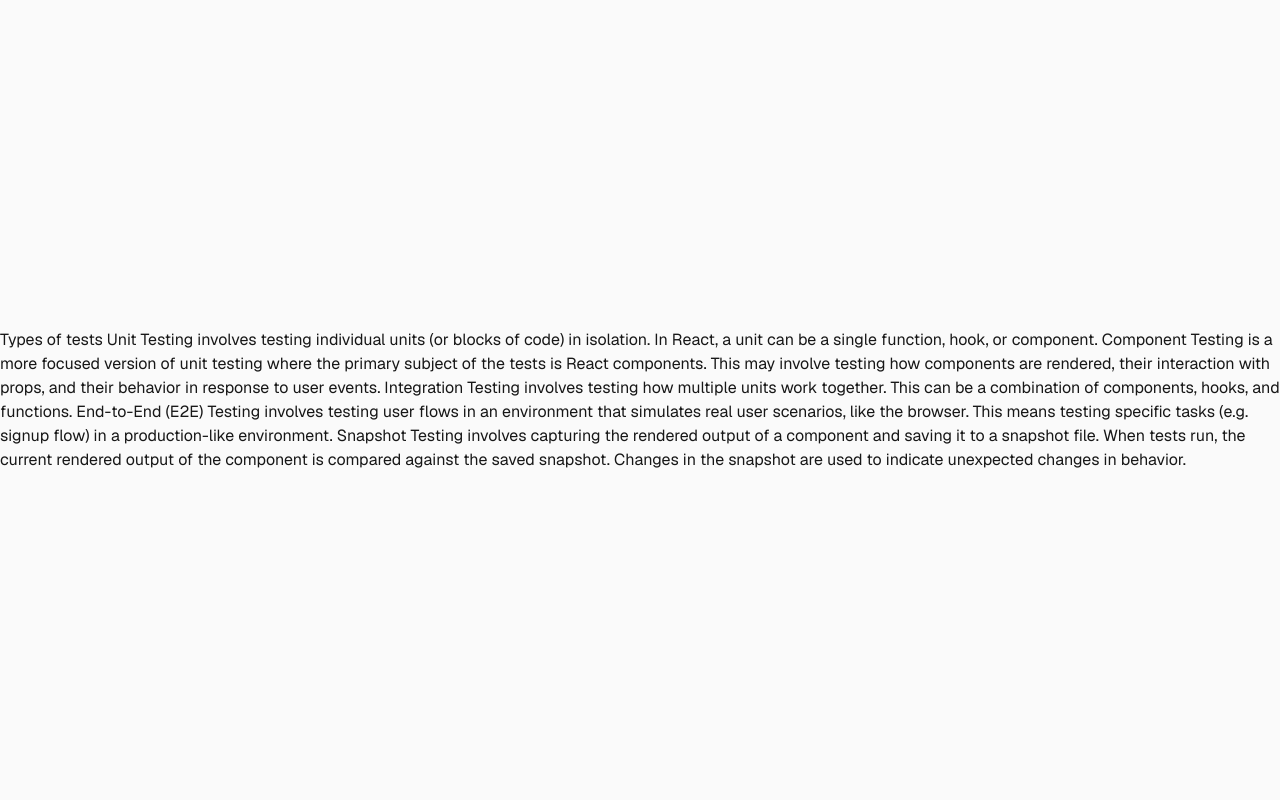
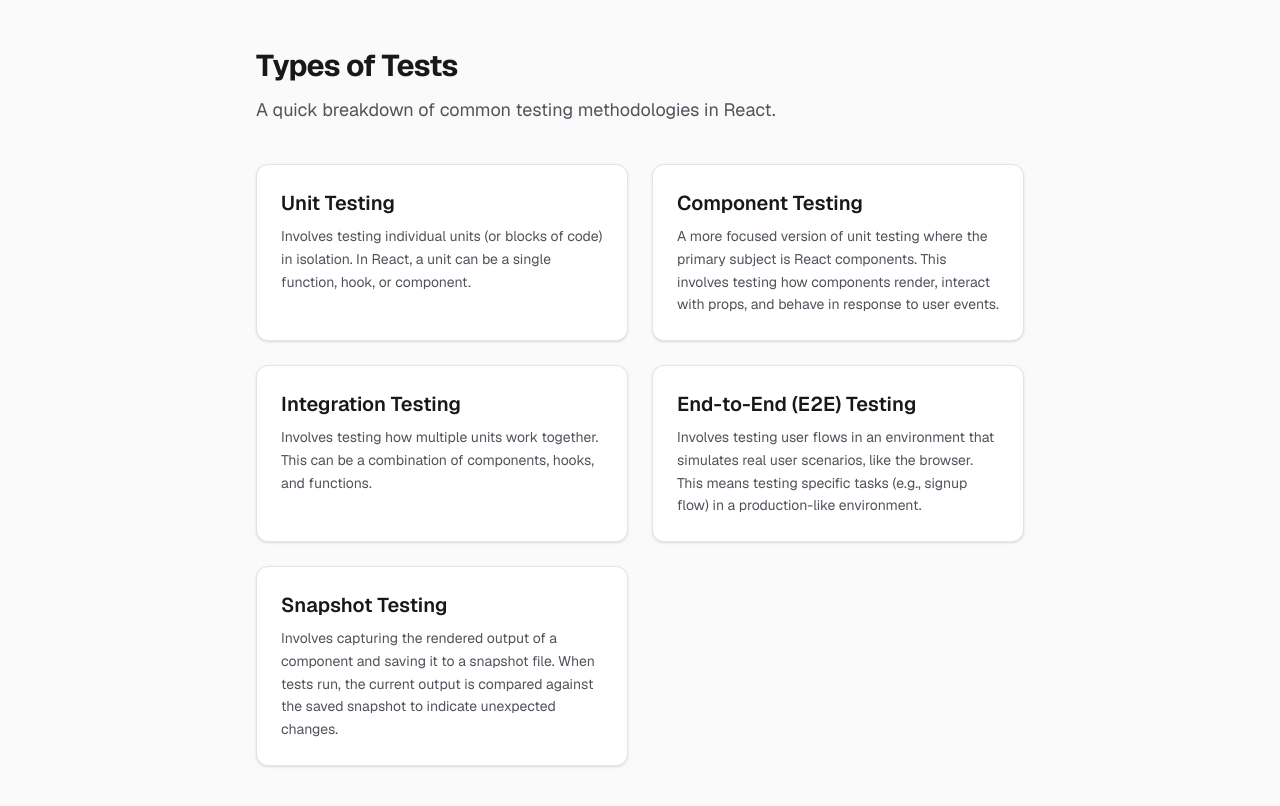
Before and after one commit to ahmedali839/NextJS-Collection, a Next.js app in the folder testing/: page / in a window 1280 px wide. Shown: the top 806 px of the page. Built offline with nearby package versions, Linux system fonts and the light colour scheme.

Commit message:
basic testing

```diff
--- a/testing/app/page.js
+++ b/testing/app/page.js
@@ -1,16 +1,61 @@
-import Image from "next/image";
+import React from "react";
+
+const testTypes = [
+  {
+    title: "Unit Testing",
+    description: "Involves testing individual units (or blocks of code) in isolation. In React, a unit can be a single function, hook, or component.",
+  },
+  {
+    title: "Component Testing",
+    description: "A more focused version of unit testing where the primary subject is React components. This involves testing how components render, interact with props, and behave in response to user events.",
+  },
+  {
+    title: "Integration Testing",
+    description: "Involves testing how multiple units work together. This can be a combination of components, hooks, and functions.",
+  },
+  {
+    title: "End-to-End (E2E) Testing",
+    description: "Involves testing user flows in an environment that simulates real user scenarios, like the browser. This means testing specific tasks (e.g., signup flow) in a production-like environment.",
+  },
+  {
+    title: "Snapshot Testing",
+    description: "Involves capturing the rendered output of a component and saving it to a snapshot file. When tests run, the current output is compared against the saved snapshot to indicate unexpected changes.",
+  },
+];
 
 export default function Home() {
   return (
-    <div className="flex min-h-screen items-center justify-center bg-zinc-50 font-sans dark:bg-black">
-      <p>
-        Types of tests
-Unit Testing involves testing individual units (or blocks of code) in isolation. In React, a unit can be a single function, hook, or component.
-Component Testing is a more focused version of unit testing where the primary subject of the tests is React components. This may involve testing how components are rendered, their interaction with props, and their behavior in response to user events.
-Integration Testing involves testing how multiple units work together. This can be a combination of components, hooks, and functions.
-End-to-End (E2E) Testing involves testing user flows in an environment that simulates real user scenarios, like the browser. This means testing specific tasks (e.g. signup flow) in a production-like environment.
-Snapshot Testing involves capturing the rendered output of a component and saving it to a snapshot file. When tests run, the current rendered output of the component is compared against the saved snapshot. Changes in the snapshot are used to indicate unexpected changes in behavior.
-      </p>
+    <div className="min-h-screen bg-zinc-50 px-4 py-12 font-sans dark:bg-black sm:px-6 lg:px-8">
+      <div className="mx-auto max-w-3xl">
+
+        {/* Header Section */}
+        <div className="mb-10 text-center sm:text-left">
+          <h1 className="text-3xl font-bold tracking-tight text-zinc-900 dark:text-zinc-50">
+            Types of Tests
+          </h1>
+          <p className="mt-3 text-lg text-zinc-600 dark:text-zinc-400">
+            A quick breakdown of common testing methodologies in React.
+          </p>
+        </div>
+
+        {/* Content Grid/List */}
+        <div className="grid gap-6 sm:grid-cols-1 md:grid-cols-2">
+          {testTypes.map((test, index) => (
+            <div
+              key={index}
+              className="rounded-xl border border-zinc-200 bg-white p-6 shadow-sm transition-shadow hover:shadow-md dark:border-zinc-800 dark:bg-zinc-900"
+            >
+              <h2 className="mb-2 text-xl font-semibold text-zinc-900 dark:text-zinc-100">
+                {test.title}
+              </h2>
+              <p className="text-sm leading-relaxed text-zinc-600 dark:text-zinc-400">
+                {test.description}
+              </p>
+            </div>
+          ))}
+        </div>
+
+      </div>
     </div>
   );
 }
```
Also changed, not shown: 1 other file (tests, documents, lock files or other folders).
